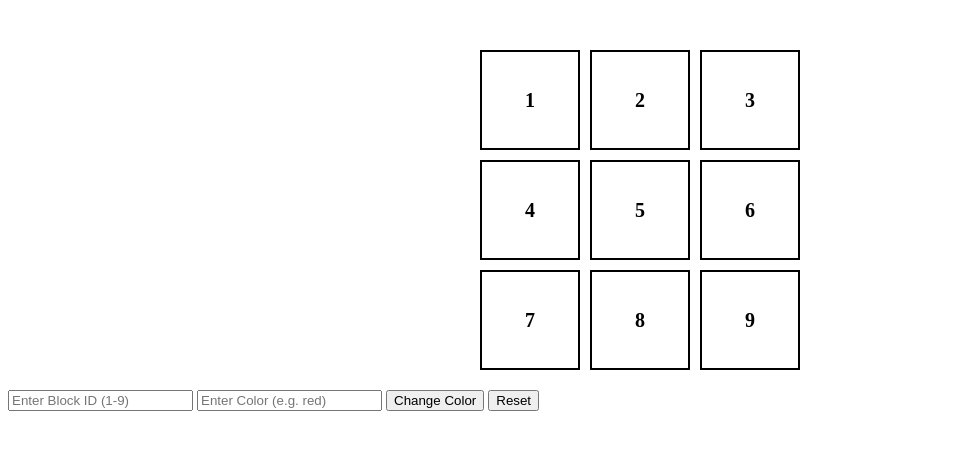
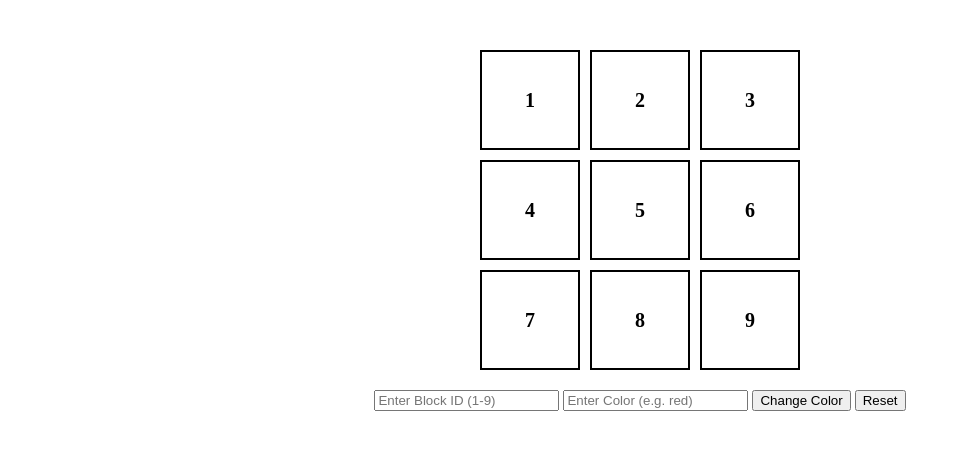
Before and after one commit to acciojob/Replit-Asian-Paints-dipanshi-verma, a website: page main.html in a window 1280 px wide. Shown: the whole page, without its empty margins (0-961 px from the left). Drawn offline with Linux system fonts and the light colour scheme.

Commit message:
created a submission

```diff
--- a/main.html
+++ b/main.html
@@ -18,7 +18,7 @@
     <div id="9" class="grid-item">9</div>
   </div>
 
-  <div style="margin-top: 20px;">
+  <div style="margin-top: 20px; text-align: center;">
     <input type="number" id="block_id" placeholder="Enter Block ID (1-9)" />
     <input type="text" id="colour_id" placeholder="Enter Color (e.g. red)" />
     <button id="change_button">Change Color</button>
--- a/script.js
+++ b/script.js
@@ -1,15 +1,14 @@
-//your JS code here. If required.
 document.getElementById("change_button").addEventListener("click", () => {
   const blockId = document.getElementById("block_id").value;
   const color = document.getElementById("colour_id").value;
 
-  // Reset all blocks first
+  // Reset all blocks
   const allBlocks = document.querySelectorAll(".grid-item");
   allBlocks.forEach(block => {
     block.style.backgroundColor = "transparent";
   });
 
-  // Change color of selected block if ID is valid (1-9)
+  // Change color of selected block
   const selectedBlock = document.getElementById(blockId);
   if (selectedBlock) {
     selectedBlock.style.backgroundColor = color;
--- a/styles.css
+++ b/styles.css
@@ -1,4 +1,3 @@
-/*  your css code here. If applicable */
 #grid-container {
   display: grid;
   grid-template-columns: repeat(3, 100px);
```
